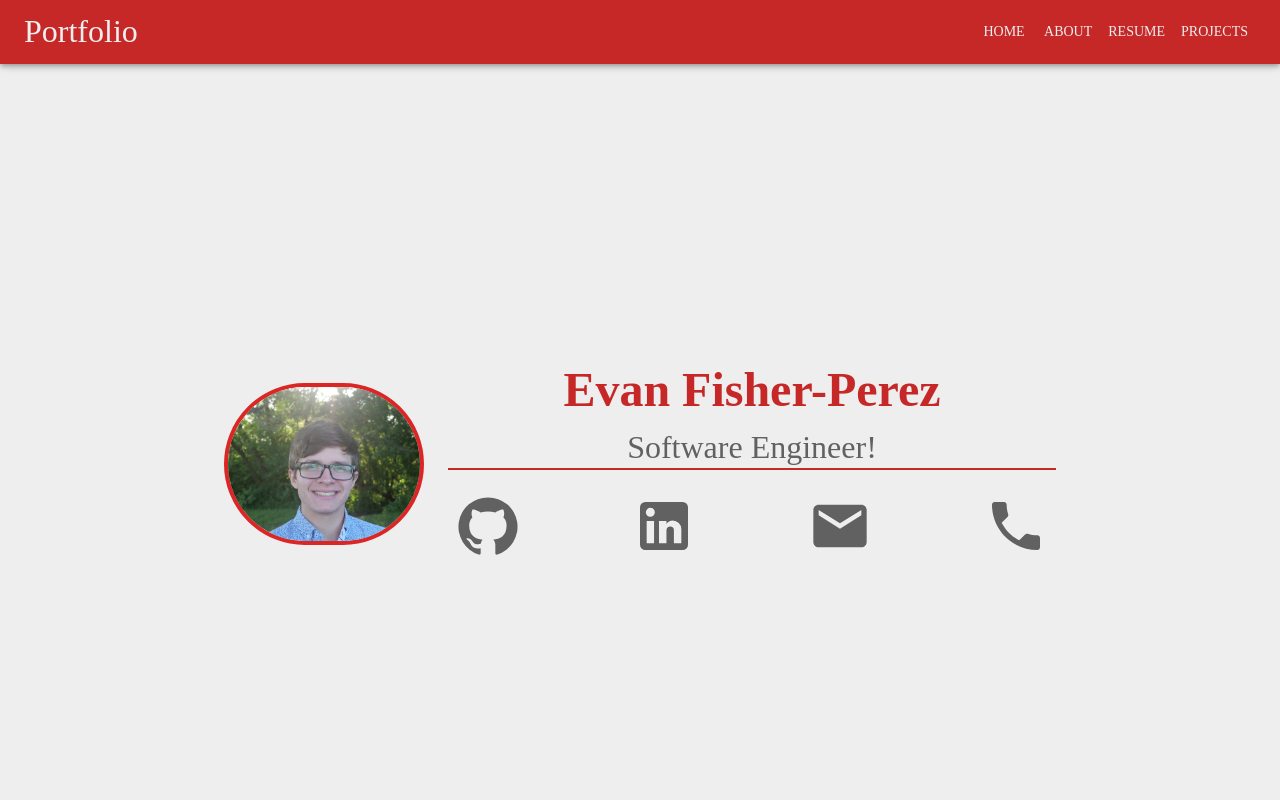
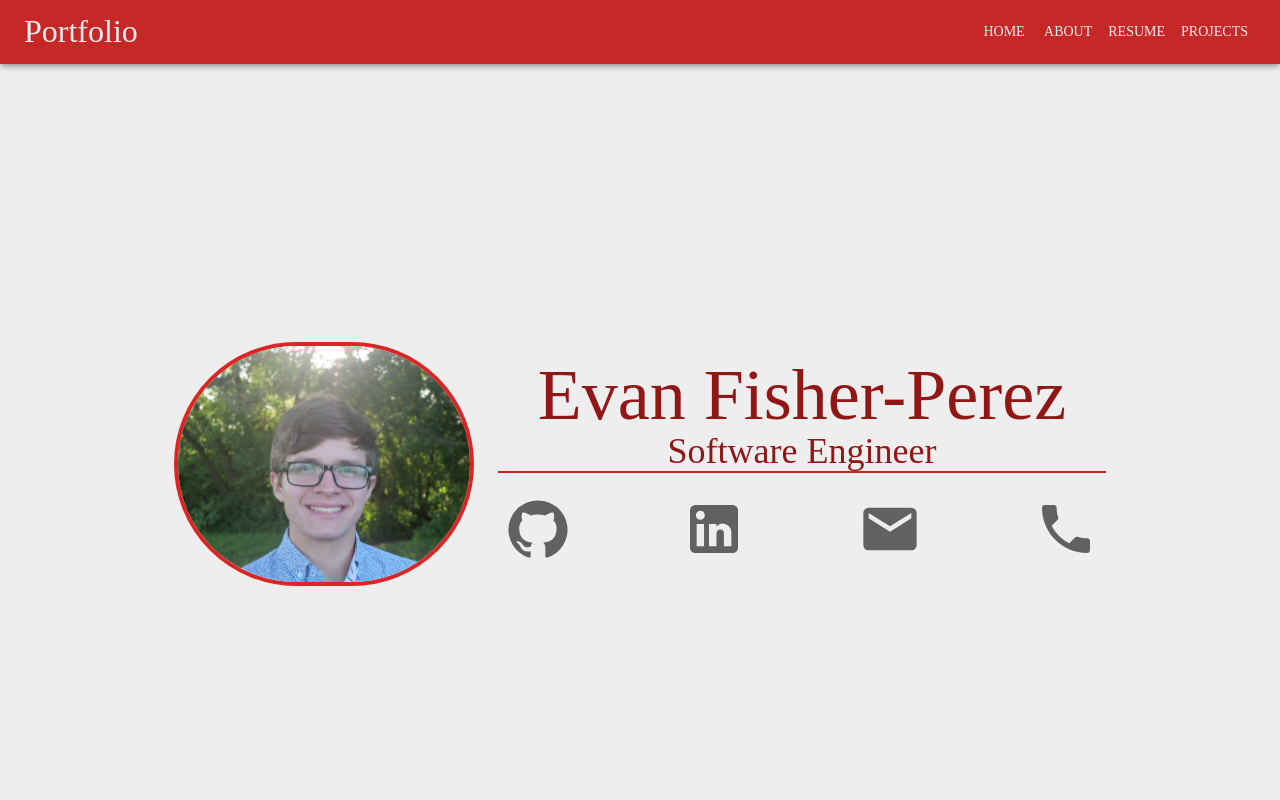
Before and after one commit to evanfp582/evanfp582.github.io, a React (Create React App) app: page / in a window 1280 px wide. Shown: the top 800 px of the page. Built offline with nearby package versions, Linux system fonts and the light colour scheme.

Commit message:
Added home animation

```diff
--- /dev/null
+++ b/src/components/bubble_text/BubbleText.jsx
@@ -0,0 +1,31 @@
+import React from "react";
+import styles from "./bubble.module.css";
+
+const Example = () => {
+  return (
+    <div>
+      <BubbleText />
+    </div>
+  );
+};
+
+const BubbleText = () => {
+  return (<>
+    <h2 className="text-7xl">
+      {"Evan Fisher-Perez".split("").map((child, idx) => (
+        <span className={styles.hoverText} key={idx}>
+          {child}
+        </span>
+      ))}
+    </h2>
+    <h2 className="text-4xl">
+      {"Software Engineer".split("").map((child, idx) => (
+        <span className={styles.hoverText} key={idx}>
+          {child}
+        </span>
+      ))}
+    </h2>
+  </>);
+};
+
+export default Example;
--- /dev/null
+++ b/src/components/bubble_text/bubble.module.css
@@ -0,0 +1,34 @@
+h2 {
+  color: rgb(145, 23, 23);
+}
+
+.hoverText {
+  transition:
+    0.1s font-weight,
+    0.1s color;
+}
+
+.hoverText:hover {
+  font-weight: 900;
+  color: rgb(245, 48, 48);
+}
+
+/* To the right */
+.hoverText:hover + .hoverText {
+  font-weight: 500;
+  color: rgb(198, 40, 39);
+}
+
+.hoverText:hover + .hoverText + .hoverText {
+  font-weight: 300;
+}
+
+/* To the left */
+.hoverText:has(+ .hoverText:hover) {
+  font-weight: 500;
+  color: rgb(198, 40, 39);
+}
+
+.hoverText:has(+ .hoverText + .hoverText:hover) {
+  font-weight: 300;
+}
--- a/src/sections/Home.js
+++ b/src/sections/Home.js
@@ -1,10 +1,11 @@
 import React from "react";
-import { Box, Typography, IconButton } from "@mui/material";
+import { Box, IconButton } from "@mui/material";
 import GitHubIcon from "@mui/icons-material/GitHub";
 import EmailIcon from "@mui/icons-material/Email";
 import PhoneIcon from "@mui/icons-material/Phone";
 import LinkedInIcon from "@mui/icons-material/LinkedIn";
 
+import BubbleText from "../components/bubble_text/BubbleText"
 import Separator from "../components/Separator";
 
 const Home = () => {
@@ -30,7 +31,7 @@ const Home = () => {
         className="rounded-full border-4 border-red-600 object-cover"
         style={{
           width: "100%",
-          maxWidth: "200px",
+          maxWidth: "300px",
           height: "auto",
         }}
       />
@@ -41,20 +42,7 @@ const Home = () => {
           alignItems: "center",
         }}
       >
-        <Typography
-          variant="h3"
-          color="primary"
-          sx={{ fontWeight: "bold", fontSize: { xs: "1.5rem", md: "3rem" } }}
-        >
-          Evan Fisher-Perez
-        </Typography>
-        <Typography
-          variant="h5"
-          color="text.secondary"
-          sx={{ mt: 1, fontSize: { xs: "1rem", md: "2rem" } }}
-        >
-          Software Engineer!
-        </Typography>
+        <BubbleText />
         <Separator width="100%" />
         <Box sx={{ display: "flex", justifyContent: "center", gap: { xs: 3, md: 12 }, mt: 2 }}>
           <IconButton
```
Also changed, not shown: 1 other file (tests, documents, lock files or other folders).
